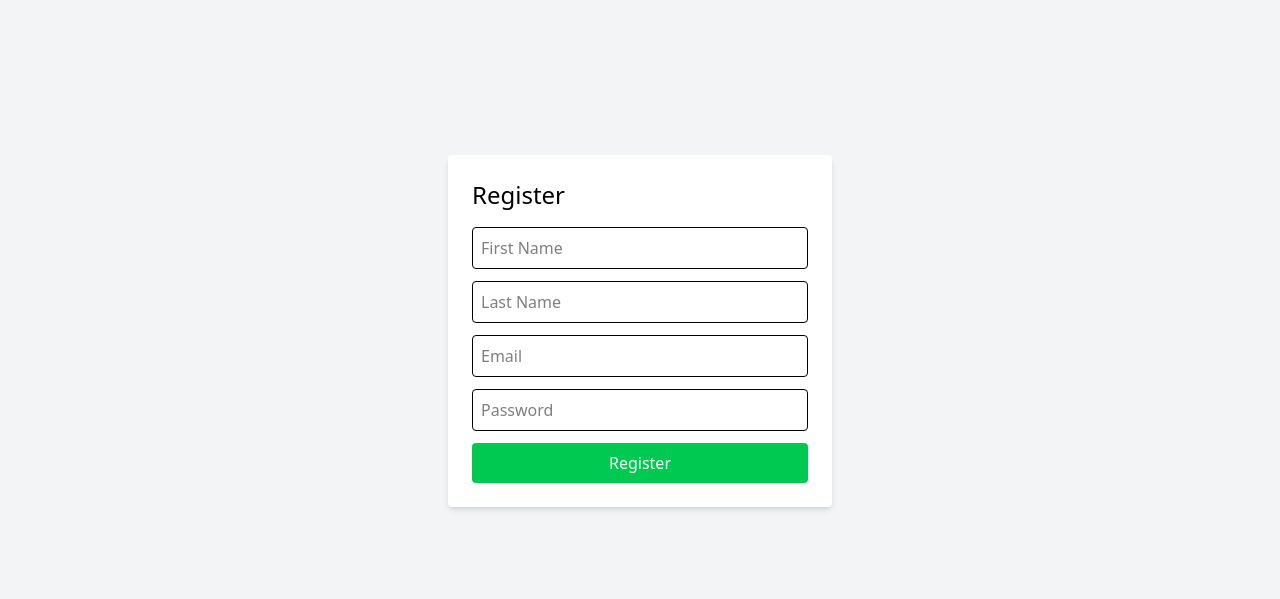
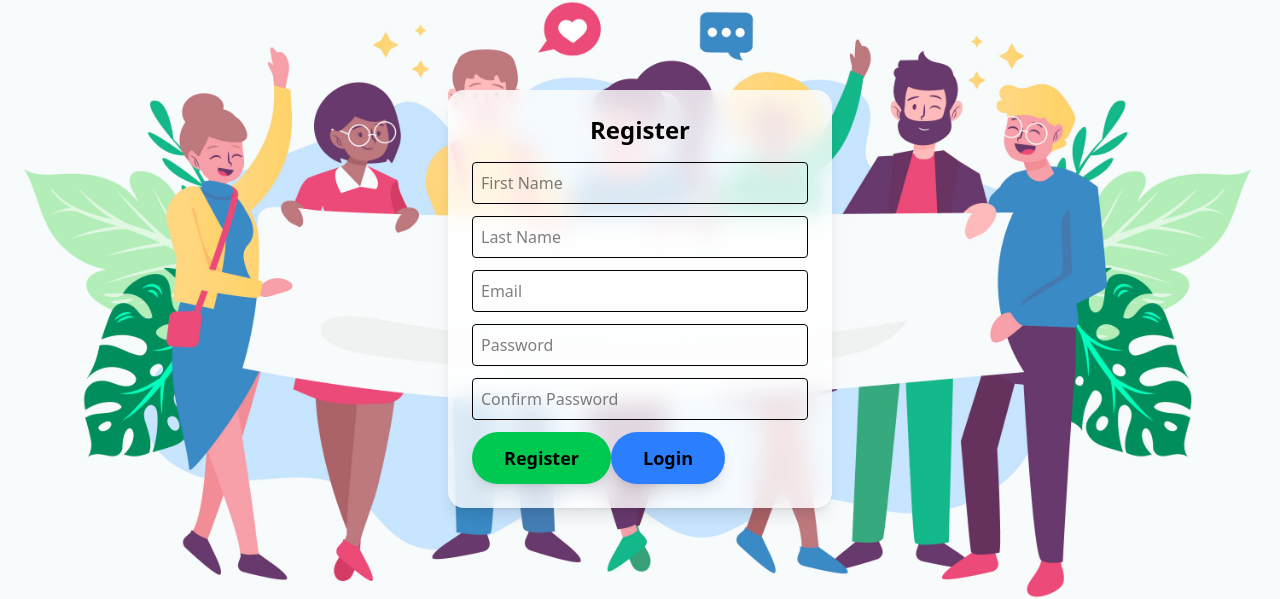
Before and after one commit to IT21281846/Society_App, a React (Vite) app in the folder society-frontend/: page /register in a window 1280 px wide. Shown: the part 133-732 px from the top of the page. Built offline with nearby package versions, Linux system fonts and the light colour scheme; no server answers.

Commit message:
homepage and buttons updated

```diff
--- a/society-frontend/src/pages/Homepage.tsx
+++ b/society-frontend/src/pages/Homepage.tsx
@@ -1,4 +1,4 @@
-import React from 'react';
+// import React from 'react';
 import { useNavigate } from 'react-router-dom';
 import Background from '../assets/Background.jpg'
 
@@ -7,23 +7,24 @@ export default function HomePage() {
 
   return (
     <div
-      className="min-h-screen w-full bg-no-repeat bg-center bg-cover flex items-center justify-center relative"
-      style={{
+        className="w-full bg-no-repeat bg-center bg-cover flex items-center justify-center relative"
+        style={{
         backgroundImage: `url(${Background})`,
-        backgroundSize: 'cover', // ✅ makes sure it covers the entire screen
+        backgroundSize: 'cover',
         backgroundPosition: 'center',
+        height: 'calc(100vh - 64px)', // ✅ Fit perfectly below navbar
       }}
     >
 
 
 
       {/* Content */}
-      <div className="relative z-10 text-center text-white p-8 rounded-xl shadow-2xl bg-white/10 backdrop-blur-md">
+      <div className="relative z-10 text-center text-gray-900 p-8 rounded-xl shadow-2xl backdrop-blur-2xl">
         <h1 className="text-5xl md:text-6xl font-bold mb-6 drop-shadow-lg">
-          Welcome to ABC Society
+          Welcome to The Society
         </h1>
         <p className="mb-8 text-lg md:text-xl drop-shadow-md">
-          Manage members, payments, and more all in one place.
+          Strength in Unity, Purpose in Action.
         </p>
 
         <div className="flex flex-col md:flex-row gap-4 justify-center">
--- a/society-frontend/src/pages/Login.tsx
+++ b/society-frontend/src/pages/Login.tsx
@@ -3,6 +3,7 @@ import api from '../api/apiClient';
 import { useAuth } from '../context/AuthContext';
 import { useState } from 'react';
 import { useNavigate } from 'react-router-dom';
+import Background from '../assets/Background.jpg'
 
 interface LoginForm {
   email: string;
@@ -36,7 +37,16 @@ export default function Login() {
   };
 
   return (
-    <div className="min-h-screen flex items-center justify-center bg-gray-100">
+    <div
+        className="w-full bg-no-repeat bg-center bg-cover flex items-center justify-center relative"
+        style={{
+        backgroundImage: `url(${Background})`,
+        backgroundSize: 'cover',
+        backgroundPosition: 'center',
+        height: 'calc(100vh - 64px)', // ✅ Fit perfectly below navbar
+      }}
+    >
+
       <form
         onSubmit={handleSubmit(onSubmit)}
         className="bg-white p-6 rounded shadow-md w-96"
--- a/society-frontend/src/pages/Register.tsx
+++ b/society-frontend/src/pages/Register.tsx
@@ -2,20 +2,33 @@ import { useForm } from 'react-hook-form';
 import api from '../api/apiClient';
 import { useNavigate } from 'react-router-dom';
 import { useState } from 'react';
+import Background from '../assets/Background.jpg';
 
 interface RegisterForm {
   email: string;
   password: string;
+  confirmPassword: string;
   firstName: string;
   lastName?: string;
 }
 
 export default function Register() {
-  const { register, handleSubmit } = useForm<RegisterForm>();
+  const {
+    register,
+    handleSubmit,
+    watch,
+    formState: { errors },
+  } = useForm<RegisterForm>();
+
   const [error, setError] = useState('');
   const navigate = useNavigate();
 
   const onSubmit = async (data: RegisterForm) => {
+    if (data.password !== data.confirmPassword) {
+      setError('Passwords do not match');
+      return;
+    }
+
     try {
       await api.post('/auth/register', data);
       navigate('/');
@@ -24,39 +37,92 @@ export default function Register() {
     }
   };
 
+  const password = watch('password'); // 👀 to compare with confirmPassword
+
   return (
-    <div className="min-h-screen flex items-center justify-center bg-gray-100">
-      <form onSubmit={handleSubmit(onSubmit)} className="bg-white p-6 rounded shadow-md w-96">
-        <h2 className="text-2xl mb-4">Register</h2>
-        {error && <p className="text-red-500 mb-2">{error}</p>}
+    <div
+      className="w-full bg-no-repeat bg-center bg-cover flex items-center justify-center relative"
+      style={{
+        backgroundImage: `url(${Background})`,
+        backgroundSize: 'cover',
+        backgroundPosition: 'center',
+        height: 'calc(100vh - 64px)',
+      }}
+    >
+      <form
+        onSubmit={handleSubmit(onSubmit)}
+        className="bg-white/80 backdrop-blur-md p-6 rounded-2xl shadow-lg w-96"
+      >
+        <h2 className="text-2xl font-semibold mb-4 text-center">Register</h2>
+
+        {error && <p className="text-red-500 mb-2 text-center">{error}</p>}
+
         <input
-          {...register('firstName')}
+          {...register('firstName', { required: 'First name is required' })}
           placeholder="First Name"
           className="w-full mb-3 p-2 border rounded"
-          required
         />
+        {errors.firstName && (
+          <p className="text-red-500 text-sm mb-2">{errors.firstName.message}</p>
+        )}
+
         <input
           {...register('lastName')}
           placeholder="Last Name"
           className="w-full mb-3 p-2 border rounded"
         />
+
         <input
-          {...register('email')}
+          {...register('email', { required: 'Email is required' })}
           type="email"
           placeholder="Email"
           className="w-full mb-3 p-2 border rounded"
-          required
         />
+        {errors.email && (
+          <p className="text-red-500 text-sm mb-2">{errors.email.message}</p>
+        )}
+
         <input
-          {...register('password')}
+          {...register('password', {
+            required: 'Password is required',
+            minLength: { value: 6, message: 'At least 6 characters required' },
+          })}
           type="password"
           placeholder="Password"
           className="w-full mb-3 p-2 border rounded"
-          required
         />
-        <button type="submit" className="w-full bg-green-500 text-white p-2 rounded hover:bg-green-600">
+        {errors.password && (
+          <p className="text-red-500 text-sm mb-2">{errors.password.message}</p>
+        )}
+
+        <input
+          {...register('confirmPassword', {
+            required: 'Please confirm your password',
+            validate: (value) =>
+              value === password || 'Passwords do not match',
+          })}
+          type="password"
+          placeholder="Confirm Password"
+          className="w-full mb-3 p-2 border rounded"
+        />
+        {errors.confirmPassword && (
+          <p className="text-red-500 text-sm mb-2">
+            {errors.confirmPassword.message}
+          </p>
+        )}
+
+        <button
+          type="submit"
+          className="px-8 py-3 bg-green-500 hover:bg-green-600 rounded-full shadow-lg transition duration-300 font-semibold text-lg"
+        >
           Register
         </button>
+        <button
+            onClick={() => navigate('/login')}
+            className="px-8 py-3 bg-blue-500 hover:bg-blue-600 rounded-full shadow-lg transition duration-300 font-semibold text-lg"
+          >
+            Login
+          </button>
       </form>
     </div>
   );
```
